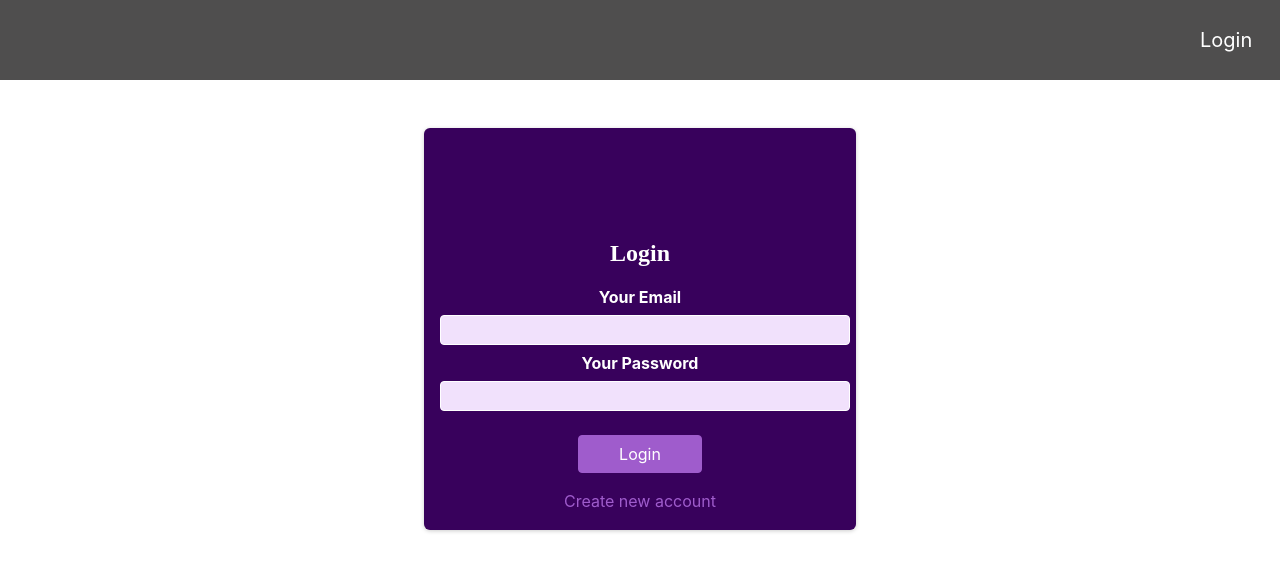
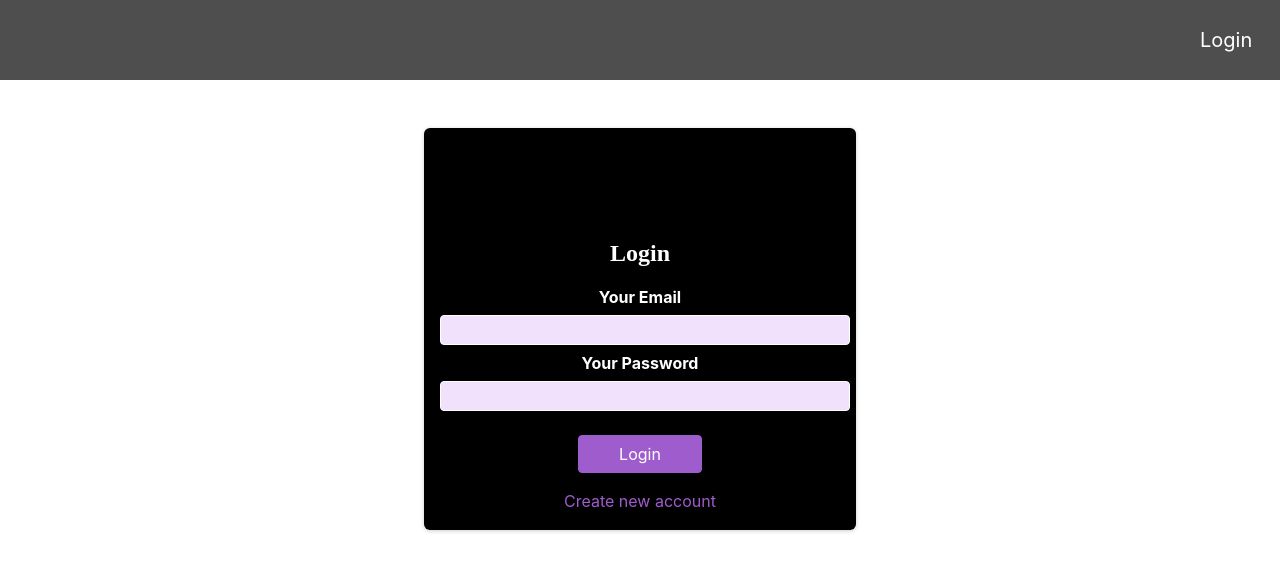
Before and after one commit to sachinmewar/expense-tracker, a React (Create React App) app: page /auth in a window 1280 px wide. Shown: the top 570 px of the page. Built offline with nearby package versions, Linux system fonts and the light colour scheme.

Commit message:
changed some styling

```diff
--- a/src/components/Auth/AuthForm.module.css
+++ b/src/components/Auth/AuthForm.module.css
@@ -3,7 +3,7 @@
   width: 95%;
   max-width: 25rem;
   border-radius: 6px;
-  background-color: #38015c;
+  background-color: black;
   box-shadow: 0 1px 4px rgba(0, 0, 0, 0.2);
   padding: 1rem;
   text-align: center;
```
